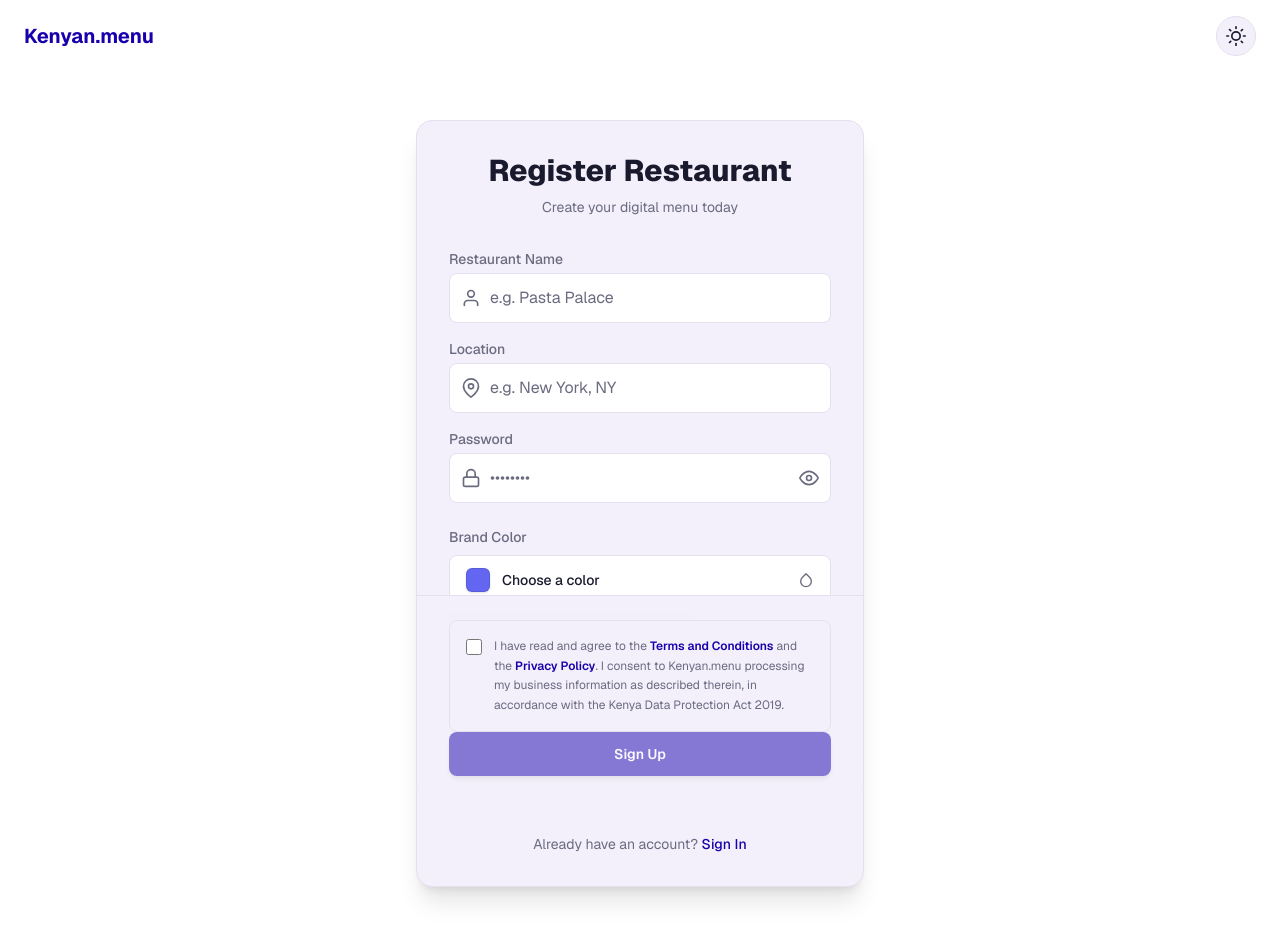
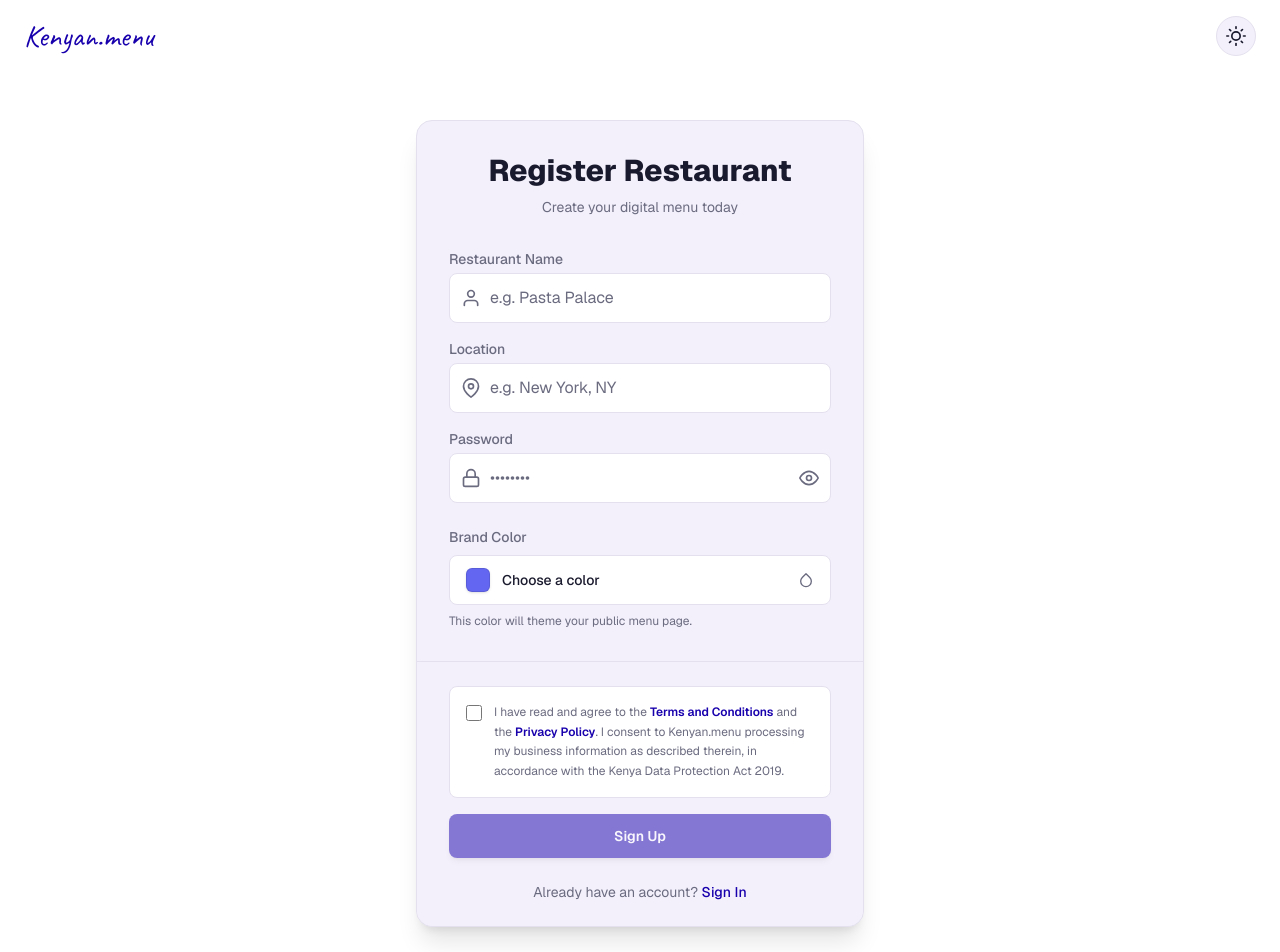
Before and after one commit to richard-thiongo/MyMenu, a Next.js app: page /signup in a window 1280 px wide. Shown: the top 952 px of the page. Built offline with nearby package versions, Linux system fonts and the light colour scheme; no server answers.

Commit message:
did some changes in font and others.

```diff
--- a/src/app/globals.css
+++ b/src/app/globals.css
@@ -31,6 +31,7 @@
   /* Fonts */
   --font-sans: var(--font-geist-sans);
   --font-mono: var(--font-geist-mono);
+  --font-logo: var(--font-caveat);
 }
 
 @layer base {
--- a/src/app/layout.js
+++ b/src/app/layout.js
@@ -1,4 +1,4 @@
-import { Geist, Geist_Mono } from "next/font/google";
+import { Geist, Geist_Mono, Caveat } from "next/font/google";
 import "./globals.css";
 import ThemeProvider from "@/providers/ThemeProvider";
 import { Toaster } from "react-hot-toast";
@@ -15,6 +15,11 @@ const geistMono = Geist_Mono({
   subsets: ["latin"],
 });
 
+const caveat = Caveat({
+  variable: "--font-caveat",
+  subsets: ["latin"],
+});
+
 export const metadata = {
   title: "Kenyan.menu | Create a Digital Menu for Your Restaurant",
   description: "Build a stunning digital menu in minutes. Perfect for restaurants, hotels, cafes, and bars in Kenya. Generate QR codes and shareable links instantly.",
@@ -26,7 +31,7 @@ export default function RootLayout({ children }) {
     <html
       lang="en"
       suppressHydrationWarning
-      className={`${geistSans.variable} ${geistMono.variable} h-full antialiased`}
+      className={`${geistSans.variable} ${geistMono.variable} ${caveat.variable} h-full antialiased`}
     >
       <head>
         <script
--- a/src/app/page.js
+++ b/src/app/page.js
@@ -51,7 +51,7 @@ export default function Home() {
       <header className="sticky top-0 z-50 flex items-center justify-between border-b border-border bg-surface/80 px-4 py-4 backdrop-blur-md sm:px-6 lg:px-8">
         <div className="flex items-center gap-2 sm:gap-3">
           <Image src="/logo.png" alt="Kenyan.menu logo" width={32} height={32} className="rounded-lg sm:h-10 sm:w-10" priority />
-          <span className="rounded-lg border border-primary-500/20 bg-primary-500/10 px-3 py-1 text-lg font-bold tracking-tight text-primary-500 dark:text-white sm:text-xl">
+          <span className="font-logo text-2xl sm:text-3xl tracking-tight text-primary-500 dark:text-white">
             Kenyan.menu
           </span>
         </div>
@@ -334,7 +334,7 @@ export default function Home() {
             <div className="flex flex-col sm:flex-row justify-center items-center gap-4">
               <div className="flex items-center gap-3 rounded-2xl border-2 border-border bg-surface px-6 py-4 font-semibold text-text w-full sm:w-auto justify-center select-all cursor-text">
                 <FiMail className="h-5 w-5 shrink-0 text-primary-500" />
-                richardthiongo0@gmail.com
+                kenyamenu8@gmail.com
               </div>
               <div className="flex items-center gap-3 rounded-2xl border-2 border-border bg-surface px-6 py-4 font-semibold text-text w-full sm:w-auto justify-center select-all cursor-text">
                 <FiPhone className="h-5 w-5 shrink-0 text-primary-500" />
--- a/src/app/privacy/page.js
+++ b/src/app/privacy/page.js
@@ -15,7 +15,7 @@ export default function PrivacyPage() {
       <header className="sticky top-0 z-50 flex items-center justify-between border-b border-border bg-surface/80 px-4 py-4 backdrop-blur-md sm:px-6 lg:px-8">
         <Link href="/" className="flex items-center gap-2 sm:gap-3">
           <Image src="/logo.png" alt="Kenyan.menu logo" width={32} height={32} className="rounded-lg" />
-          <span className="rounded-lg border border-primary-500/20 bg-primary-500/10 px-3 py-1 text-lg font-bold tracking-tight text-primary-500">
+          <span className="font-logo text-2xl sm:text-3xl tracking-tight text-primary-500">
             Kenyan.menu
           </span>
         </Link>
@@ -41,7 +41,7 @@ export default function PrivacyPage() {
               Kenyan.menu is the data controller for personal information collected through this platform. We are responsible for how your personal data is collected, stored, used, and protected, in accordance with the Kenya Data Protection Act No. 24 of 2019.
             </p>
             <div className="mt-3 rounded-xl border border-border bg-surface-alt p-5 space-y-1 text-sm">
-              <p><strong className="text-text">Contact:</strong> richardthiongo0@gmail.com</p>
+              <p><strong className="text-text">Contact:</strong> kenyamenu8@gmail.com</p>
               <p><strong className="text-text">Phone:</strong> +254 704 286 209</p>
             </div>
           </section>
@@ -120,7 +120,7 @@ export default function PrivacyPage() {
               <li><strong className="text-text">Right to Withdraw Consent</strong> — where processing is based on consent, you may withdraw it at any time</li>
             </ul>
             <p className="mt-3">
-              To exercise any of these rights, contact us at <a href="mailto:richardthiongo0@gmail.com" className="text-primary-500 hover:underline">richardthiongo0@gmail.com</a>. We will respond within 21 days as required by law.
+              To exercise any of these rights, contact us at <a href="mailto:kenyamenu8@gmail.com" className="text-primary-500 hover:underline">kenyamenu8@gmail.com</a>. We will respond within 21 days as required by law.
             </p>
           </section>
 
--- a/src/app/signin/page.js
+++ b/src/app/signin/page.js
@@ -96,7 +96,7 @@ export default function SigninPage() {
     <div className="flex min-h-screen flex-col bg-surface text-text">
       {/* Header */}
       <header className="flex items-center justify-between px-6 py-4">
-        <Link href="/" className="text-xl font-bold text-primary-500">
+        <Link href="/" className="font-logo text-3xl text-primary-500">
           Kenyan.menu
         </Link>
         <ThemeToggle />
--- a/src/app/signup/page.js
+++ b/src/app/signup/page.js
@@ -80,7 +80,7 @@ export default function SignupPage() {
     <div className="flex min-h-screen flex-col bg-surface text-text">
       {/* Header */}
       <header className="flex items-center justify-between px-6 py-4">
-        <Link href="/" className="text-xl font-bold text-primary-500">
+        <Link href="/" className="font-logo text-3xl text-primary-500">
           Kenyan.menu
         </Link>
         <ThemeToggle />
@@ -197,9 +197,9 @@ export default function SignupPage() {
               <p className="mt-2 text-xs text-text-muted">This color will theme your public menu page.</p>
             </div>
 
-            <div className="sticky bottom-0 z-10 border-t border-border bg-surface-alt/95 backdrop-blur-sm px-8 py-6 -mx-8 -mb-8 mt-8 rounded-b-2xl">
+            <div className="flex flex-col gap-4 border-t border-border bg-surface-alt px-8 py-6 -mx-8 -mb-8 mt-8 rounded-b-2xl">
               {/* Terms Consent */}
-              <div className="flex items-start gap-3 rounded-lg border border-border bg-surface-alt p-4">
+              <div className="flex items-start gap-3 rounded-lg border border-border bg-surface p-4">
                 <input
                   id="agree-terms"
                   type="checkbox"
@@ -230,13 +230,13 @@ export default function SignupPage() {
                   "Sign Up"
                 )}
               </button>
-            </div>
 
-            <div className="text-center text-sm text-text-muted">
-              Already have an account?{" "}
-              <Link href="/signin" className="font-medium text-primary-500 hover:text-primary-600">
-                Sign In
-              </Link>
+              <div className="text-center text-sm text-text-muted mt-2">
+                Already have an account?{" "}
+                <Link href="/signin" className="font-medium text-primary-500 hover:text-primary-600">
+                  Sign In
+                </Link>
+              </div>
             </div>
           </form>
         </div>
--- a/src/app/terms/page.js
+++ b/src/app/terms/page.js
@@ -15,7 +15,7 @@ export default function TermsPage() {
       <header className="sticky top-0 z-50 flex items-center justify-between border-b border-border bg-surface/80 px-4 py-4 backdrop-blur-md sm:px-6 lg:px-8">
         <Link href="/" className="flex items-center gap-2 sm:gap-3">
           <Image src="/logo.png" alt="Kenyan.menu logo" width={32} height={32} className="rounded-lg" />
-          <span className="rounded-lg border border-primary-500/20 bg-primary-500/10 px-3 py-1 text-lg font-bold tracking-tight text-primary-500">
+          <span className="font-logo text-2xl sm:text-3xl tracking-tight text-primary-500">
             Kenyan.menu
           </span>
         </Link>
@@ -134,7 +134,7 @@ export default function TermsPage() {
               For questions regarding these Terms, contact us at:
             </p>
             <div className="mt-3 rounded-xl border border-border bg-surface-alt p-5 space-y-1">
-              <p><strong className="text-text">Email:</strong> richardthiongo0@gmail.com</p>
+              <p><strong className="text-text">Email:</strong> kenyamenu8@gmail.com</p>
               <p><strong className="text-text">Phone:</strong> +254 704 286 209</p>
             </div>
           </section>
```
Also changed, not shown: 1 other file (tests, documents, lock files or other folders).
